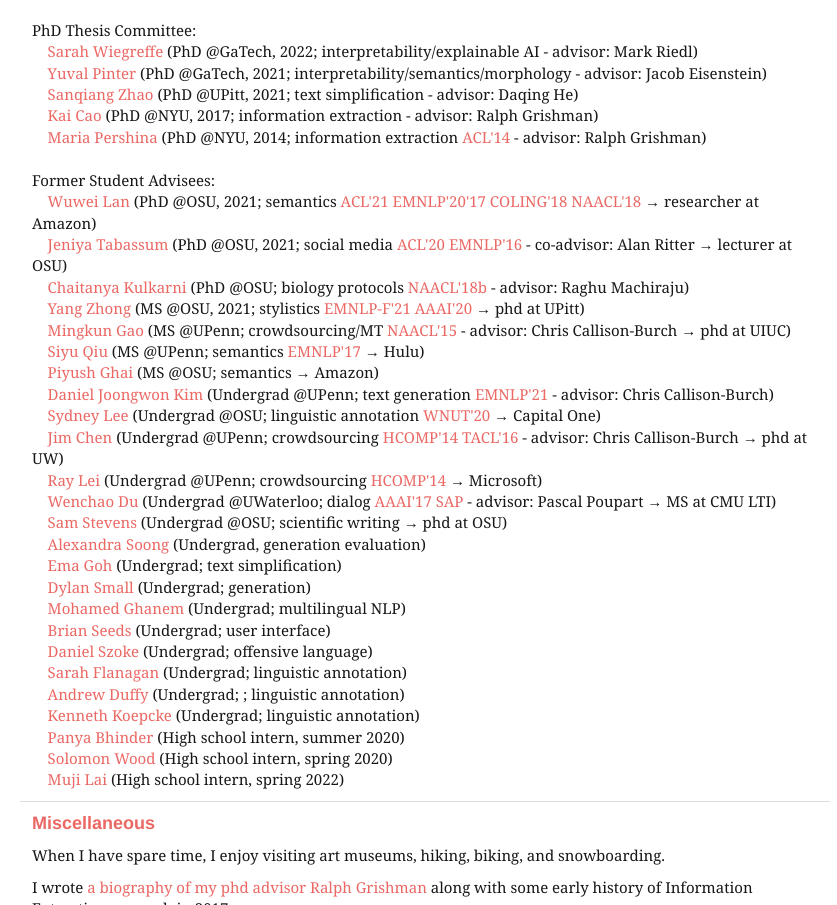
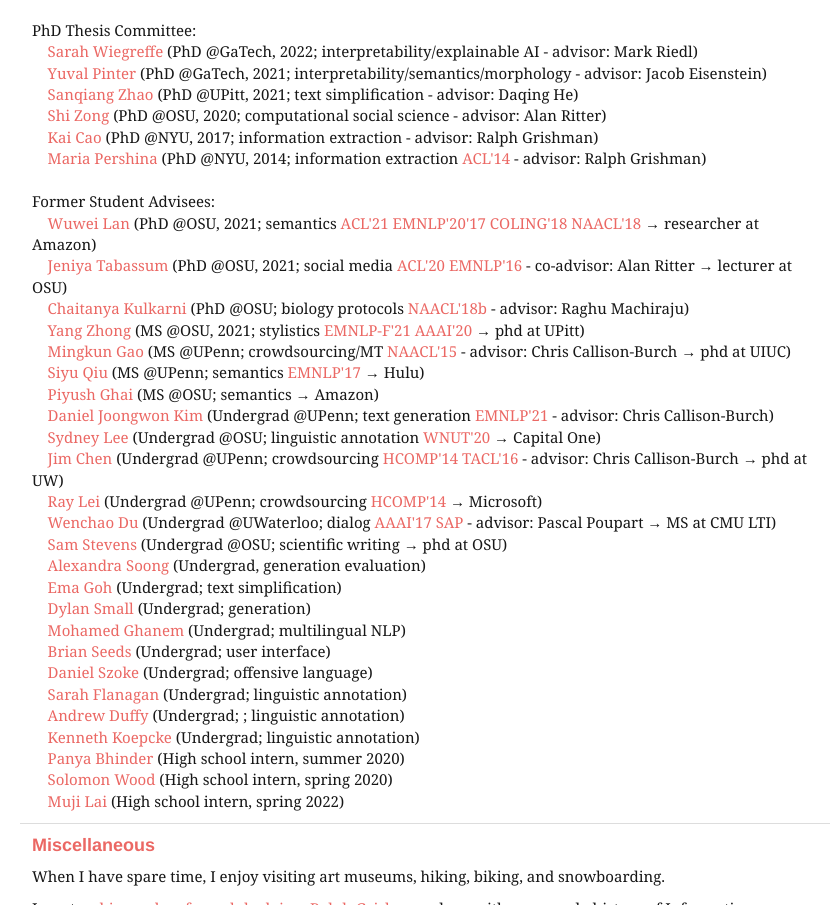
Before and after one commit to cocoxu/cocoxu.github.io, a plain HTML site: page index.html in a window 1280 px wide. Shown: the part 7734-8639 px from the top of the page, without its empty margins (215-1052 px from the left). Drawn offline with Linux system fonts and the light colour scheme; a web font is replaced by a local one.

Commit message:
add Shi Zong

```diff
--- a/index.html
+++ b/index.html
@@ -892,6 +892,7 @@ Arabic Information Extraction</a></b> [<a href="https://github.com/lanwuwei/Giga
 			&nbsp;&nbsp;&nbsp;&nbsp;<a href=
 			"https://www.cc.gatech.edu/~ypinter3/">Yuval Pinter</a> (PhD @GaTech, 2021; interpretability/semantics/morphology - advisor: Jacob Eisenstein)<br>
 			&nbsp;&nbsp;&nbsp;&nbsp;<a href="https://scholar.google.com/citations?user=VVtltoEAAAAJ&hl=en">Sanqiang Zhao</a> (PhD @UPitt, 2021; text simplification - advisor: Daqing He)<br>
+			&nbsp;&nbsp;&nbsp;&nbsp;<a href="https://viczong.github.io/">Shi Zong</a> (PhD @OSU, 2020; computational social science - advisor: Alan Ritter)<br>
 			&nbsp;&nbsp;&nbsp;&nbsp;<a href="">Kai Cao</a> (PhD @NYU, 2017; information extraction - advisor: Ralph Grishman)<br>
 			&nbsp;&nbsp;&nbsp;&nbsp;<a href=
 			"https://cims.nyu.edu/~pershina/">Maria Pershina</a> (PhD @NYU, 2014; information extraction <a href="http://aclweb.org/anthology/P14-2119.pdf">ACL'14</a> - advisor: Ralph Grishman)<br>
```
